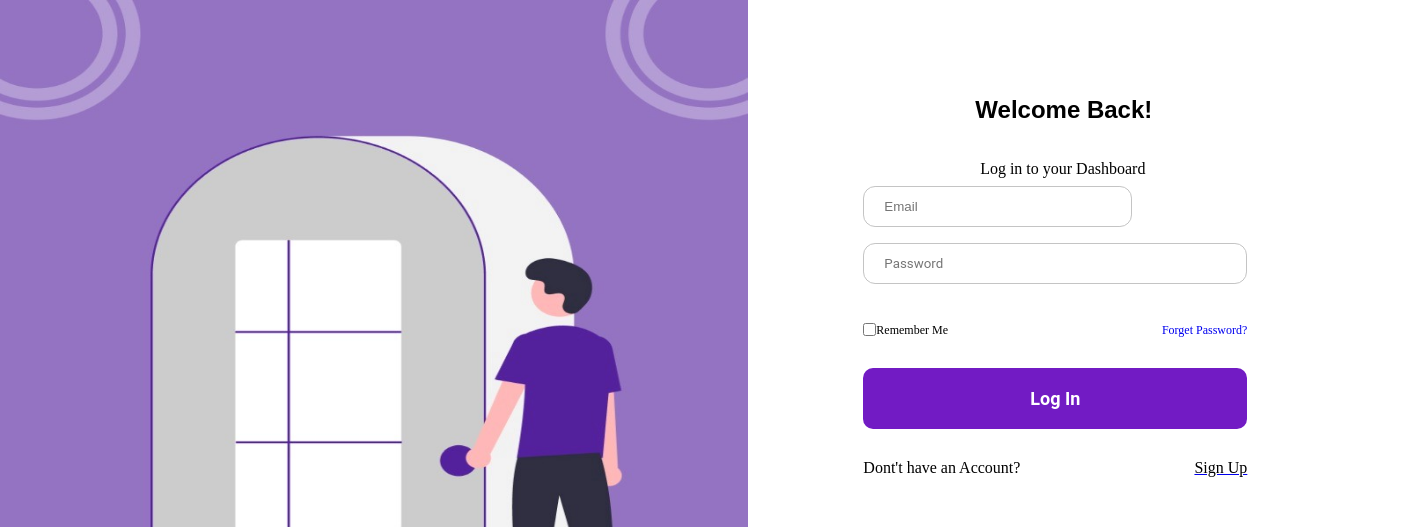
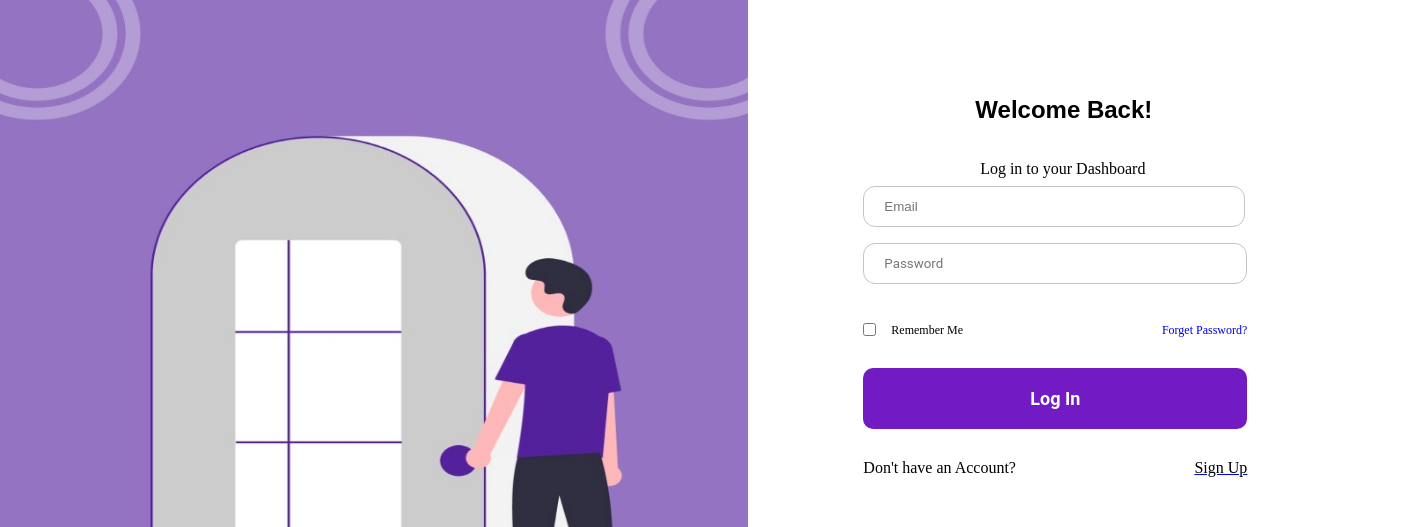
Before and after one commit to Group-2-Unicorn/e-wallet-frontend, a React (Create React App) app: page / in a window 1280 px wide. Shown: the top 527 px of the page, 1409 px wide, since content can reach past the window. Built offline with nearby package versions, Linux system fonts and the light colour scheme.

Commit message:
gave special class to the check box and added the style to it

```diff
--- a/src/Components/LogIn/LogIn.js
+++ b/src/Components/LogIn/LogIn.js
@@ -27,14 +27,14 @@ function LogIn() {
   return (
     <div className="login">
       <div className="login_left">
-        <img src={LoginImg}/>
+        <img src={LoginImg} alt=""/>
       </div>
       <div className="login_right">
-        <h2>Welcome Back!</h2>
+        <h2 >Welcome Back!</h2>
         <h4>Log in to your Dashboard</h4>
         <div>
             <div>
-          <label>
+          <label className="email-box">
             <input
             placeholder="Email"
               className="input_box"
@@ -60,7 +60,7 @@ function LogIn() {
           <div className="remember">
             <div className="checker">
               <input type="checkbox" value={postData.rememberMe}/>
-              <span>Remember Me</span>
+              <span className="rem-me">Remember Me</span>
             </div>
               <p>
                 <Link
@@ -78,7 +78,7 @@ function LogIn() {
             Log In
           </button>
           <div className="sign_link">
-            <p>Dont't have an Account?</p>
+            <p>Don't have an Account?</p>
             <p>
               <Link to="/SignUp">
                 {""}
```
